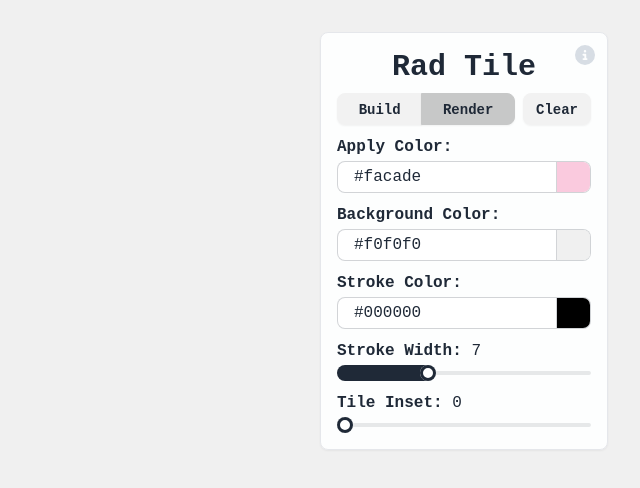
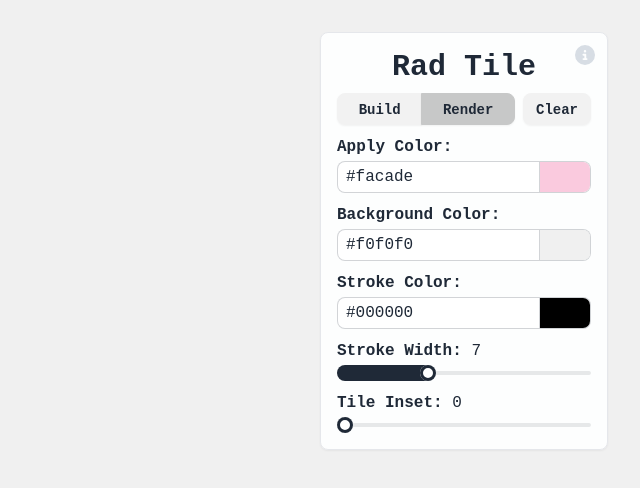
Before and after one commit to flatpickles/rad-tile, a React (Vite) app: page / in a window 1280 px wide. Both pictures are taken after a click on the button "Render". Shown: the top 488 px of the page, without its empty margins (640-1280 px from the left). Built offline with nearby package versions, Linux system fonts and the light colour scheme.

Commit message:
Color picker tweaks

```diff
--- a/src/components/ColorPicker.css
+++ b/src/components/ColorPicker.css
@@ -1,5 +1,5 @@
 .color-picker-wrapper {
-    @apply w-10 cursor-pointer join-item h-full overflow-hidden border;
+    @apply w-16 cursor-pointer join-item h-full overflow-hidden border;
     border-color: var(--fallback-bc, oklch(var(--bc) / 0.2));
     margin-left: 0;
     border-left: none;
--- a/src/index.css
+++ b/src/index.css
@@ -20,6 +20,10 @@
     padding-top: 0.1rem;
 }
 
+.input {
+    @apply p-2;
+}
+
 .input:focus {
     @apply outline-none ring-0;
 }
```
